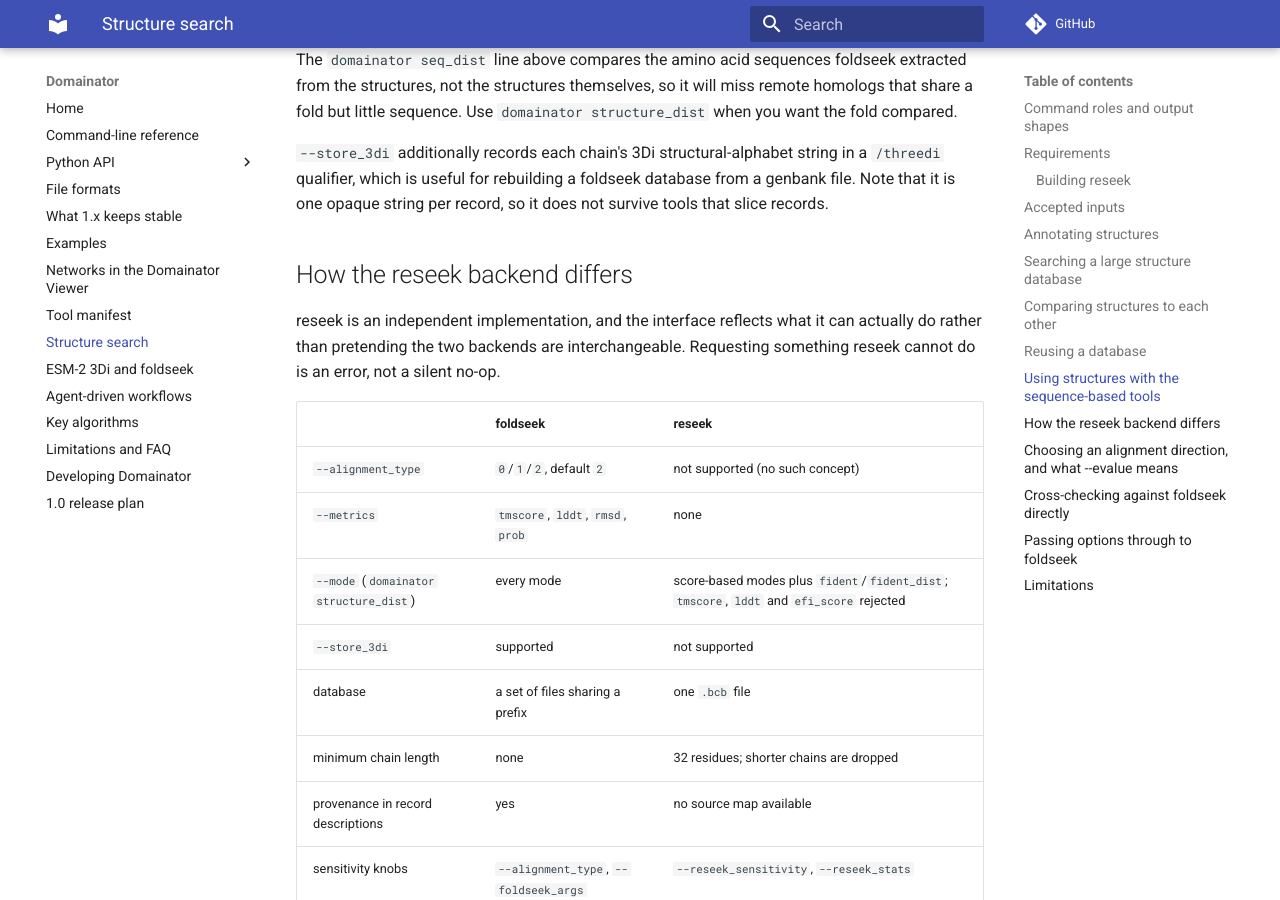
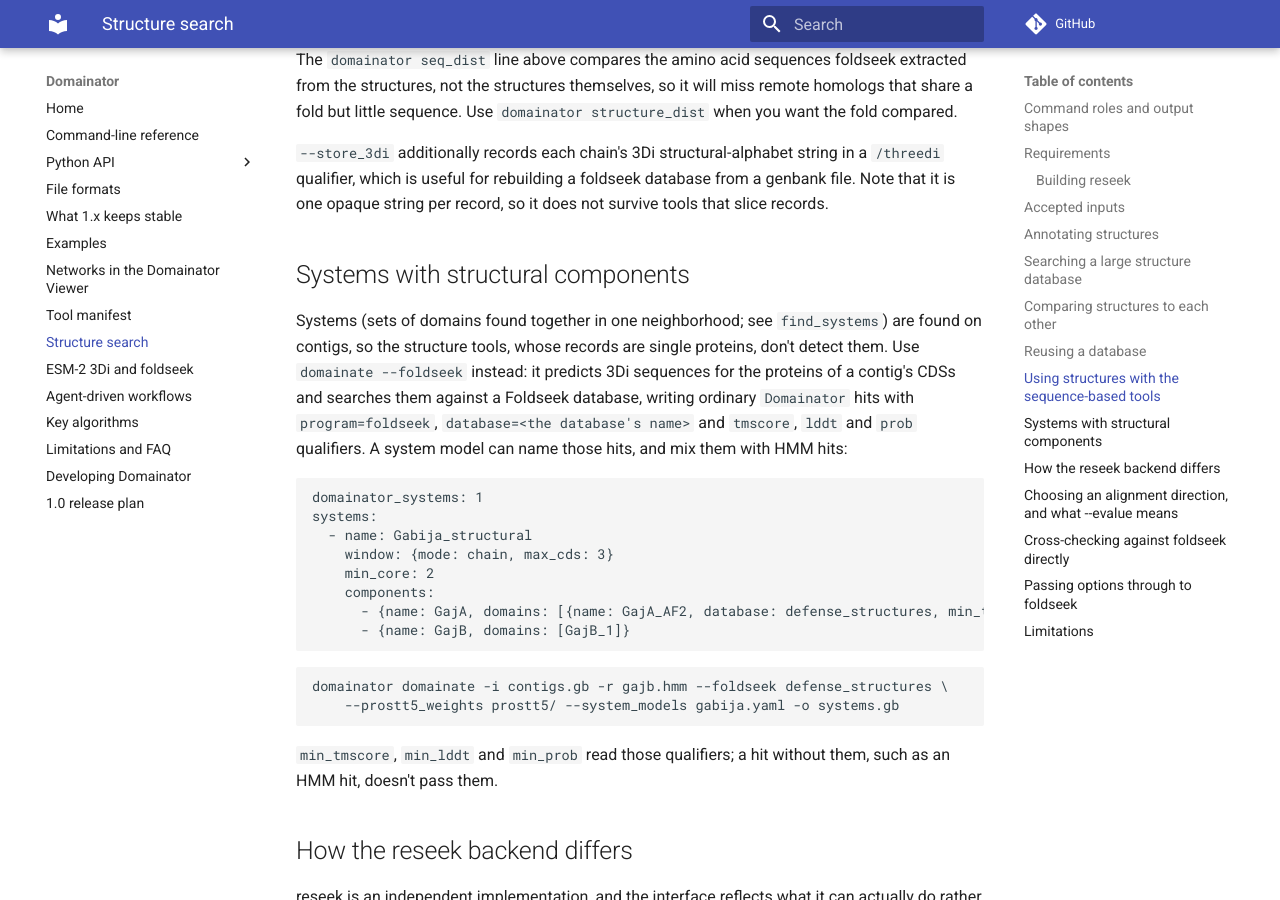
Before and after one commit to nebiolabs/domainator, an MkDocs documentation site: the page built from docs/structure_search.md, in a window 1280 px wide and 900 px high, scrolled down 6342 px. Built offline with MkDocs 1.6.1 and Material for MkDocs 9.7.7, drawn with Linux system fonts in a browser that asks for light colours; comment, search, counter and statistics services are not loaded.

Commit message:
Systems: structural thresholds min_tmscore, min_lddt and min_prob
Reference rules can require a TM-score, lDDT or homology probability, read
from the tmscore, lddt and prob qualifiers of domainate --foldseek hits; a hit
without the qualifier fails them. format_systems --tsv_out lists them, and
docs/structure_search.md describes systems with structural components.

Co-Authored-By: Claude Opus 5.5 <noreply@anthropic.com>

````diff
--- a/docs/structure_search.md
+++ b/docs/structure_search.md
@@ -260,6 +260,34 @@ fold but little sequence. Use `domainator structure_dist` when you want the fold
 Note that it is one opaque string per record, so it does not survive tools that slice
 records.
 
+## Systems with structural components
+
+Systems (sets of domains found together in one neighborhood; see `find_systems`) are found on
+contigs, so the structure tools, whose records are single proteins, don't detect them. Use
+`domainate --foldseek` instead: it predicts 3Di sequences for the proteins of a contig's CDSs
+and searches them against a Foldseek database, writing ordinary `Domainator` hits with
+`program=foldseek`, `database=<the database's name>` and `tmscore`, `lddt` and `prob`
+qualifiers. A system model can name those hits, and mix them with HMM hits:
+
+```yaml
+domainator_systems: 1
+systems:
+  - name: Gabija_structural
+    window: {mode: chain, max_cds: 3}
+    min_core: 2
+    components:
+      - {name: GajA, domains: [{name: GajA_AF2, database: defense_structures, min_tmscore: 0.5}]}
+      - {name: GajB, domains: [GajB_1]}
+```
+
+```bash
+domainator domainate -i contigs.gb -r gajb.hmm --foldseek defense_structures \
+    --prostt5_weights prostt5/ --system_models gabija.yaml -o systems.gb
+```
+
+`min_tmscore`, `min_lddt` and `min_prob` read those qualifiers; a hit without them, such as an
+HMM hit, doesn't pass them.
+
 ## How the reseek backend differs
 
 reseek is an independent implementation, and the interface reflects what it can actually do
````
Also changed, not shown: CHANGELOG.md (+2 -0 lines), docs/design/systems/README.md (+1 -1 lines), docs/file_formats.md (+3 -1 lines), 4 other files.
